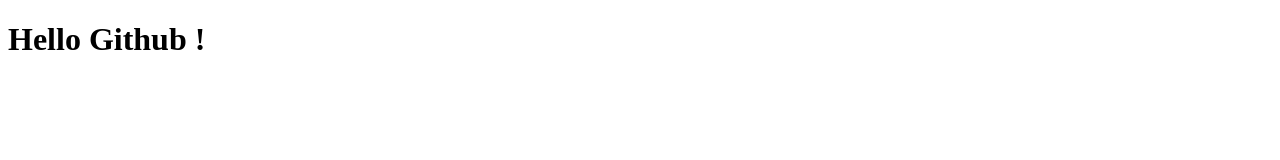
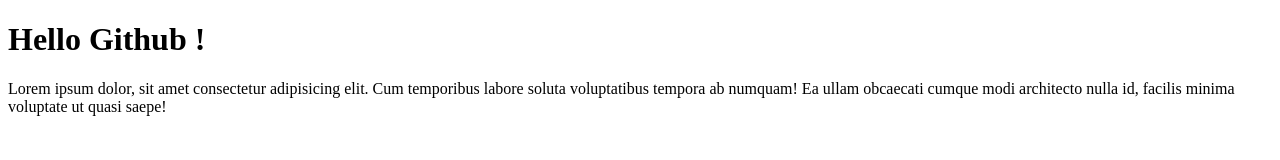
Before and after one commit to dirar212/projet-1, a plain HTML site: page index.html in a window 1280 px wide. Drawn offline with Linux system fonts and the light colour scheme.

Commit message:
add paragraph

```diff
--- a/index.html
+++ b/index.html
@@ -7,5 +7,6 @@
   </head>
   <body>
     <h1>Hello Github !</h1>
+    <p>Lorem ipsum dolor, sit amet consectetur adipisicing elit. Cum temporibus labore soluta voluptatibus tempora ab numquam! Ea ullam obcaecati cumque modi architecto nulla id, facilis minima voluptate ut quasi saepe!</p>
   </body>
 </html>
```
